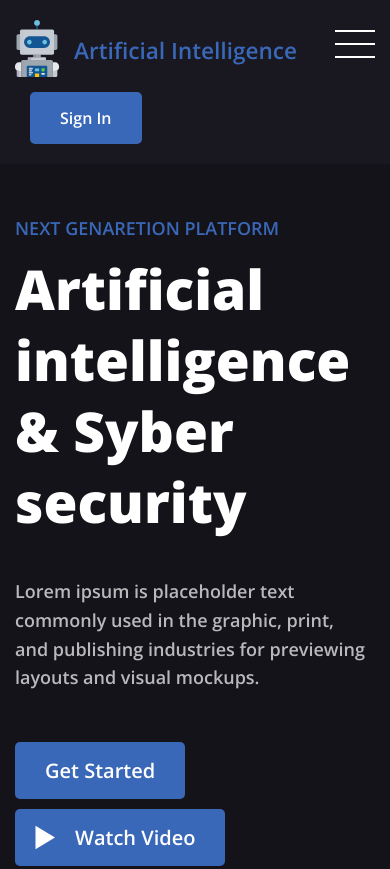
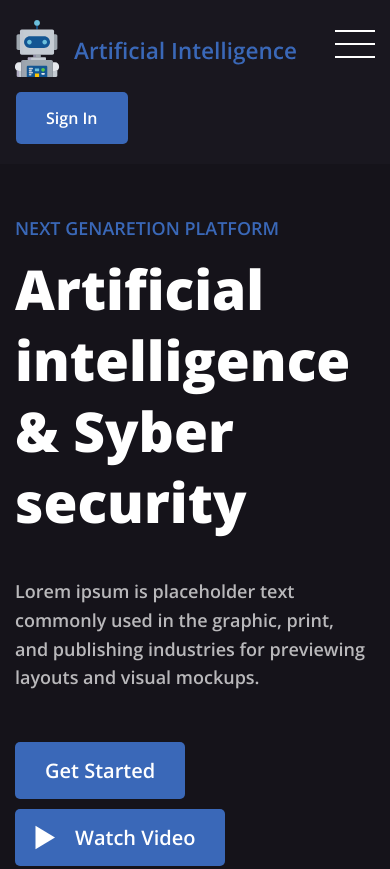
Before and after one commit to denisRyazanov/Third__site_example, a plain HTML site: page index.html in a window 390 px wide. Shown: the top 869 px of the page. Drawn offline with nearby package versions, Linux system fonts and the light colour scheme.

Commit message:
Update style.css

```diff
--- a/css/style.css
+++ b/css/style.css
@@ -638,7 +638,7 @@
     margin-bottom: 15px;
   }
   .header__button {
-    left: 15px;
+    left: 1px;
   }
   .header__burger {
     left: 15%;
```
